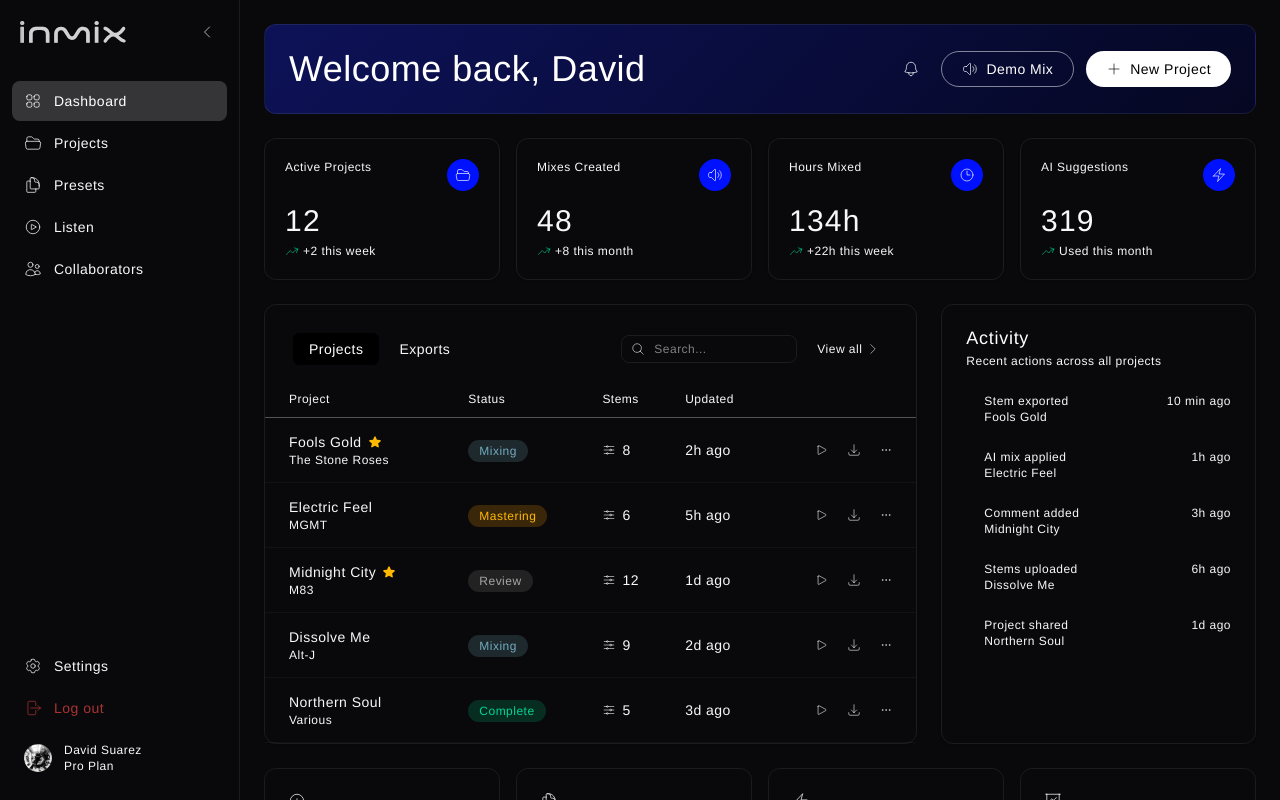
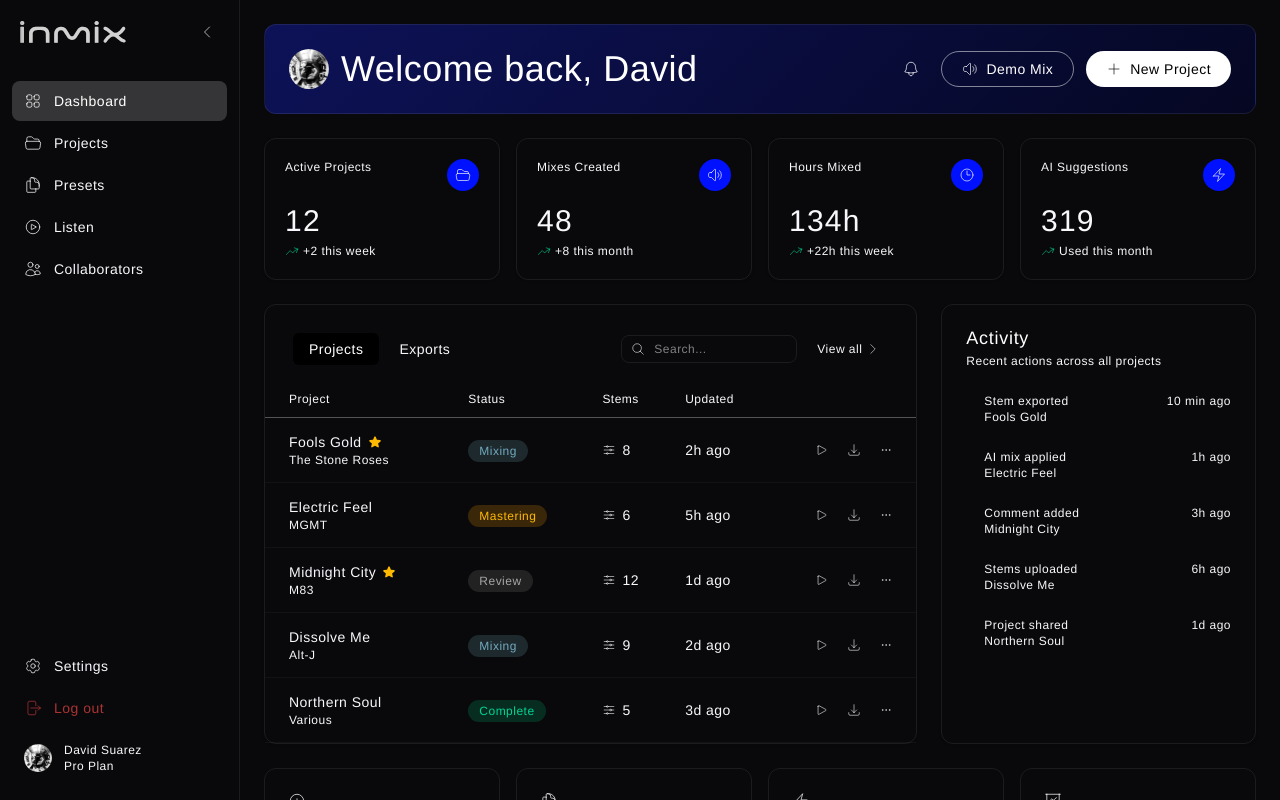
Before and after one commit to lhbidesign/inmix, a React (Vite) app: page /dashboard in a window 1280 px wide. Built offline with nearby package versions, Linux system fonts and the light colour scheme; a web font is replaced by a local one.

Commit message:
Dashboard: add profile photo left of Welcome heading
Co-Authored-By: Claude Sonnet 4.6 <noreply@anthropic.com>

```diff
--- a/src/pages/Dashboard.tsx
+++ b/src/pages/Dashboard.tsx
@@ -264,7 +264,10 @@ export default function Dashboard() {
           <div className="rounded-xl border flex-shrink-0"
             style={{ background: 'linear-gradient(135deg, #0D1258 0%, #050722 100%)', borderColor: 'rgba(255,255,255,0.08)' }}>
             <div className="flex flex-col lg:flex-row lg:items-center lg:justify-between px-6 py-5 gap-4">
-              <h1 className="font-light text-2xl lg:text-[36px]" style={{ color: '#ffffff' }}>Welcome back, David</h1>
+              <div className="flex items-center gap-3">
+                <img src="/images/IMG_3993-min.jpg" alt="David Suarez" className="w-10 h-10 rounded-full object-cover flex-shrink-0" />
+                <h1 className="font-light text-2xl lg:text-[36px]" style={{ color: '#ffffff' }}>Welcome back, David</h1>
+              </div>
               <div className="flex items-center gap-3">
                 <Button variant="ghost" size="icon" className="relative hover:text-white hidden lg:inline-flex">
                   <BellIcon className="w-[18px] h-[18px]" strokeWidth={S} />
```
